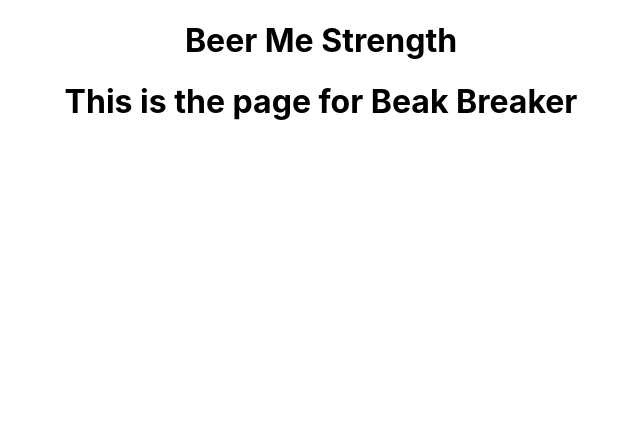
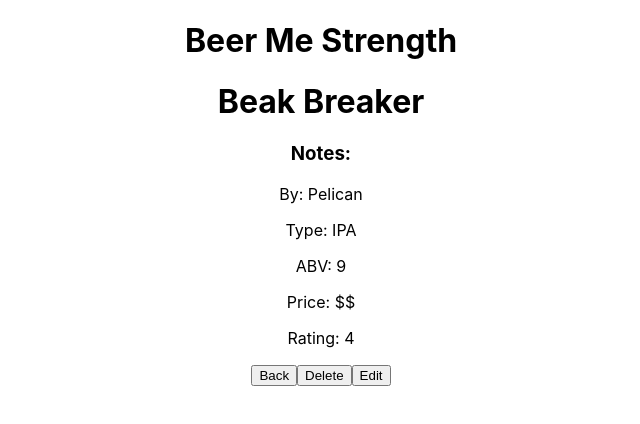
Before and after one commit to wjacobs71086/BeerMeStrength, a React (Create React App) app: page /beer/1 in a window 1280 px wide. Shown: the top 424 px of the page, without its empty margins (319-959 px from the left). Built offline with nearby package versions, Linux system fonts and the light colour scheme.

Commit message:
delete WORKS!

```diff
--- a/src/App.js
+++ b/src/App.js
@@ -6,6 +6,7 @@
 import {BeerPage} from './Routes/Beerpage';
 
 function App() {
+
 
   return (
     <div className="App">
--- a/src/Routes/Beerpage.js
+++ b/src/Routes/Beerpage.js
@@ -1,14 +1,40 @@
 import React from 'react'
-import BeerList from '../demo_beer_data';
+import beerList from '../demo_beer_data';
+
+
 
 export const BeerPage = (props) => {
+let selectedBeer = beerList.filter(beer => beer.id == props.match.params.id)[0]
 
-let selectedBeer = BeerList.filter(beer => beer.id == props.match.params.id)[0]
+const handleDelete = (id) => {
+    beerList.filter(beer => beer.id != id)
+
+    // Loop through the array, check if it's the same then
+    for (let i = 0; i < beerList.length; i++){
+        if (beerList[i].id == id) {
+            beerList.splice(i,1)
+        }
+    }
+}
+
+
 
 
     return (
         <div>
-            <h1>This is the page for {selectedBeer.name}</h1>
+            <h1>{selectedBeer.name}</h1>
+                <h3>Notes:</h3>
+                <p>By: {selectedBeer.by}</p>
+                <p>Type: {selectedBeer.type}</p>
+                <p>ABV: {selectedBeer.abv}</p>
+                <p>Price: {selectedBeer.price}</p>
+                <p>Rating: {selectedBeer.rating}</p>
+            <button onClick={() => props.history.push('/home')}>Back</button>
+            <button onClick={() => {
+                handleDelete(selectedBeer.id)
+                props.history.push('/home')
+                }}>Delete</button>
+            <button onClick={() => console.log('Edit')}>Edit</button>
         </div>
     )
 }
--- a/src/Routes/HomePage.js
+++ b/src/Routes/HomePage.js
@@ -1,5 +1,5 @@
 import { FilteredSearch } from '../components/FilteredSearch';
-import {useState} from 'react';
+import {useState, useEffect} from 'react';
 import beerList from '../demo_beer_data.js'
 import { MyBeers } from '../components/MyBeers';
 import {Search} from '../components/Search';
@@ -8,12 +8,18 @@
 import useBoop from '../hooks/useBoop';
 import {animated} from 'react-spring';
 
-export const HomePage = () => {
+export const HomePage = (props) => {
     const [searching, setSearching] = useState({term: '', rating: null, price: null})
     const [style, trigger] = useBoop({  scale: 1.05, rotation: 5, x: 1, y: 1});
+    const [brewsList, setBrewsList] = useState(beerList)
+
 
     const handleSearch = (term) => {
         return setSearching(term)
+    }
+
+    const handleDelete = () => {
+
     }
 
     return (
@@ -24,17 +30,17 @@
               </Link>
 
             <Search
-              beers={beerList}
+              beers={brewsList}
               handleSearch={handleSearch}/>
 
             <FilteredSearch
               filter={searching}
-              beers={beerList}/>
+              beers={brewsList}/>
 
             <p>-------------------</p>
 
             <MyBeers
-              beers={beerList}/>
+              beers={brewsList}/>
         </div>
     )
 }
--- a/src/components/Beer.js
+++ b/src/components/Beer.js
@@ -4,6 +4,7 @@
 // Renders an individual beer card for the home page.
 
 export const Beer = (props) => {
+    // console.log('props', props)
     return (
 
             <div>
--- a/src/components/FilteredSearch.js
+++ b/src/components/FilteredSearch.js
@@ -34,6 +34,7 @@
             {filteredList.map(beer => {
                 return <Beer
                         key={beer.id}
+                        identifier={beer.id}
                         name={beer.name}
                         rating={beer.rating}
                         price={beer.price}/>
--- a/src/components/LoginForm.js
+++ b/src/components/LoginForm.js
@@ -1,11 +1,13 @@
 import React, {useState, useEffect} from 'react';
 import { Link, Redirect } from 'react-router-dom';
-import { demoUsers } from '../demo_beer_data';
+import clientServices from '../demo_beer_data';
 
 
 export const LoginForm = (props) => {
     const [passMatch, setPassMatch] = useState(true)
     const [validEmail, setValidEmail] = useState(true)
+    const [emailError, setEmailError] = useState(false)
+
     // Create a function to evaluate that the password is matching both times.
     const checkPasswords = (pass1, pass2) => {
         if (pass1 != pass2) {
@@ -43,9 +45,12 @@
             }
         } else {
             // path for login.
-            if (demoUsers.filter(user => user.email == email.value).length == 1) {
+            console.log('demo users', clientServices.demoUsers)
+            if (clientServices.demoUsers.filter(user => user.email == email.value).length == 1) {
                 // I've gotta fix this
-                console.log('Im here?', props.props.history.push('/home'))
+                props.props.history.push('/home')
+            } else {
+                setEmailError(true)
             }
         }
     }
@@ -80,13 +85,13 @@
         } else {
             return (
                 <div>
+                    {(emailError) ? <h3>Unable to Login. Try again.</h3>: null}
                     <form onSubmit={handleLogin}>
                         <label>Email</label>
                             <input type='email' name='email'/>
                         <label>Password</label>
                             <input type='password' name='password'/>
                         <button>
-                            {/* <Link to='/home'>Submit</Link> */}
                             Submit
                         </button>
                     </form>
--- a/src/demo_beer_data.js
+++ b/src/demo_beer_data.js
@@ -1,5 +1,5 @@
 
- const beerList = [
+ var beerList = [
     {id: 1, name: 'Beak Breaker', by: 'Pelican', type: 'IPA', abv: 9.0, rating: 4, price: '$$', fav: false},
     {id: 2, name: 'Pabst Blue Ribbon', by: 'Pabst', type: 'Pilsner', abv: 4.5, rating: 2, price: '$', fav: false},
     {id: 3, name: 'Pliney the Eldest', by: 'Pliney', type: 'IPA', abv: 7.5, rating: 5, price: '$$$$$', fav: true},
```
Also changed, not shown: src/index.js (+9 -4 lines).
